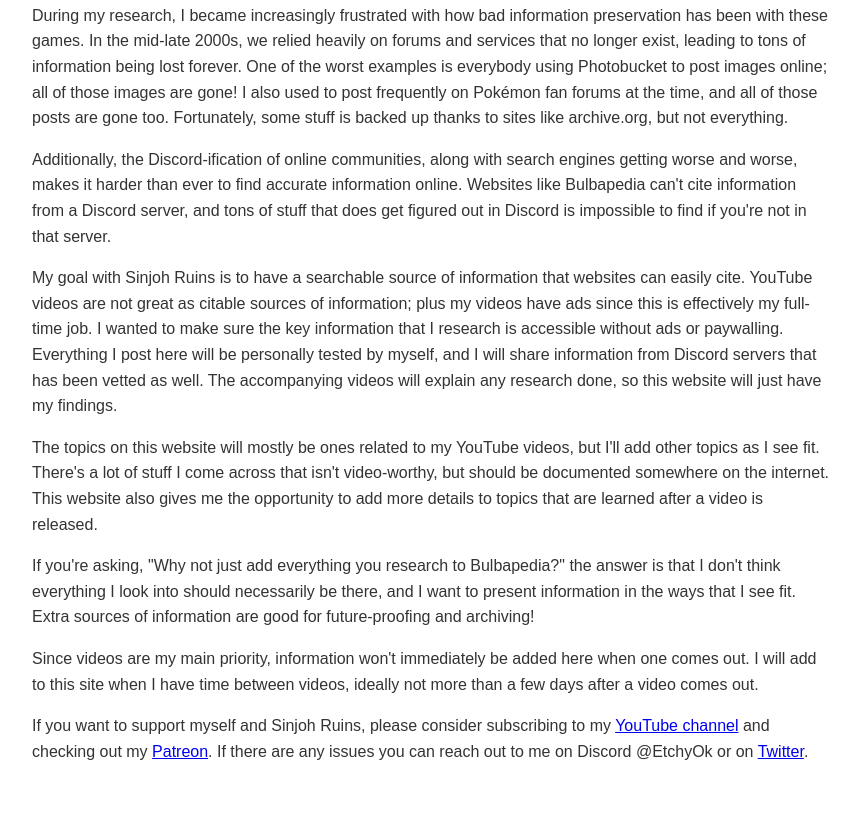
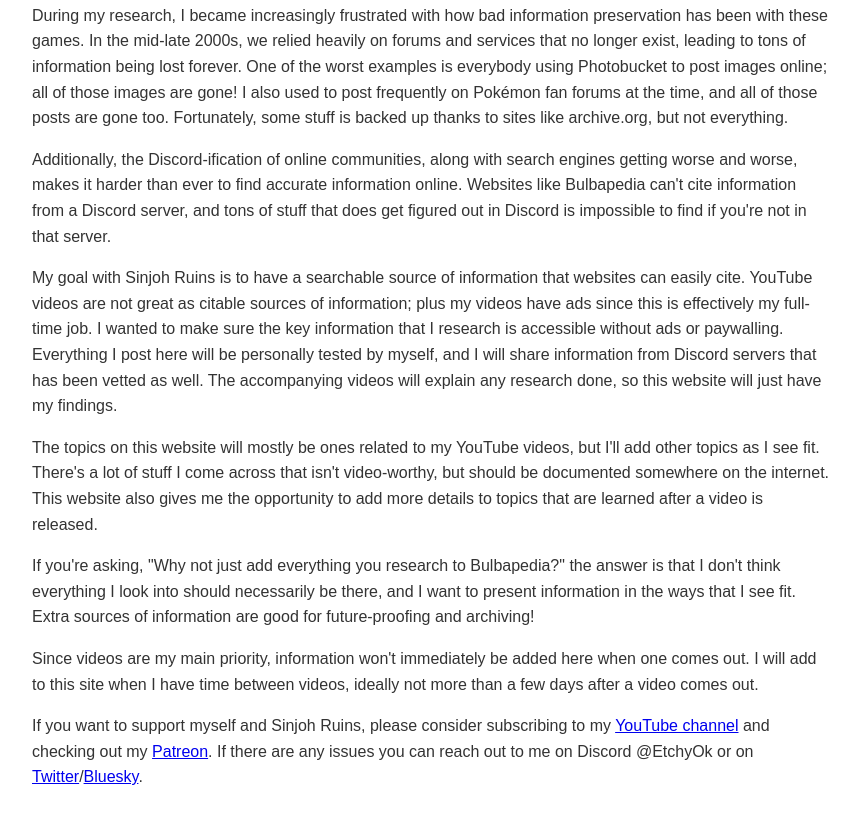
Before and after one commit to SinjohRuins/SinjohRuins.github.io, a plain HTML site: page index.html in a window 1280 px wide. Shown: the part 972-1796 px from the top of the page, without its empty margins (283-1142 px from the left). Drawn offline with nearby package versions, Linux system fonts and the light colour scheme.

Commit message:
Update index.html

```diff
--- a/index.html
+++ b/index.html
@@ -51,7 +51,7 @@
         	<p>The topics on this website will mostly be ones related to my YouTube videos, but I'll add other topics as I see fit. There's a lot of stuff I come across that isn't video-worthy, but should be documented somewhere on the internet. This website also gives me the opportunity to add more details to topics that are learned after a video is released.</p>
         	<p>If you're asking, "Why not just add everything you research to Bulbapedia?" the answer is that I don't think everything I look into should necessarily be there, and I want to present information in the ways that I see fit. Extra sources of information are good for future-proofing and archiving!</p>
         	<p>Since videos are my main priority, information won't immediately be added here when one comes out. I will add to this site when I have time between videos, ideally not more than a few days after a video comes out.</p>
-        	<p>If you want to support myself and Sinjoh Ruins, please consider subscribing to my <a href="https://www.youtube.com/etch">YouTube channel</a> and checking out my <a href="https://patreon.com/etchy">Patreon</a>. If there are any issues you can reach out to me on Discord @EtchyOk or on <a href="https://www.twitter.com/etchyok">Twitter</a>.</p>
+        	<p>If you want to support myself and Sinjoh Ruins, please consider subscribing to my <a href="https://www.youtube.com/etch">YouTube channel</a> and checking out my <a href="https://patreon.com/etchy">Patreon</a>. If there are any issues you can reach out to me on Discord @EtchyOk or on <a href="https://www.twitter.com/etchyok">Twitter</a>/<a href="https://bsky.app/profile/etchy.bsky.social">Bluesky</a>.</p>
         </div>
     </div>
 </div>
```
